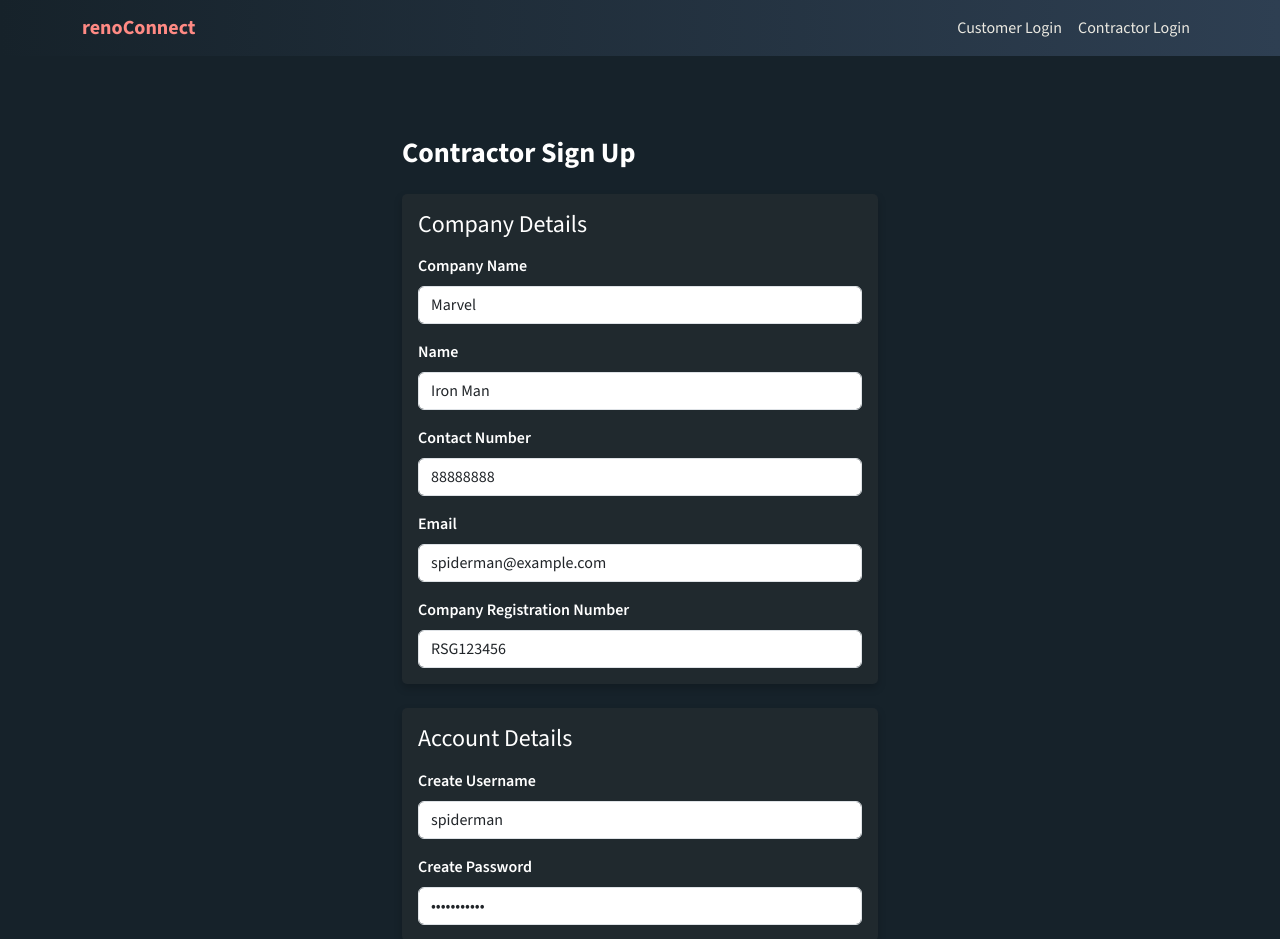
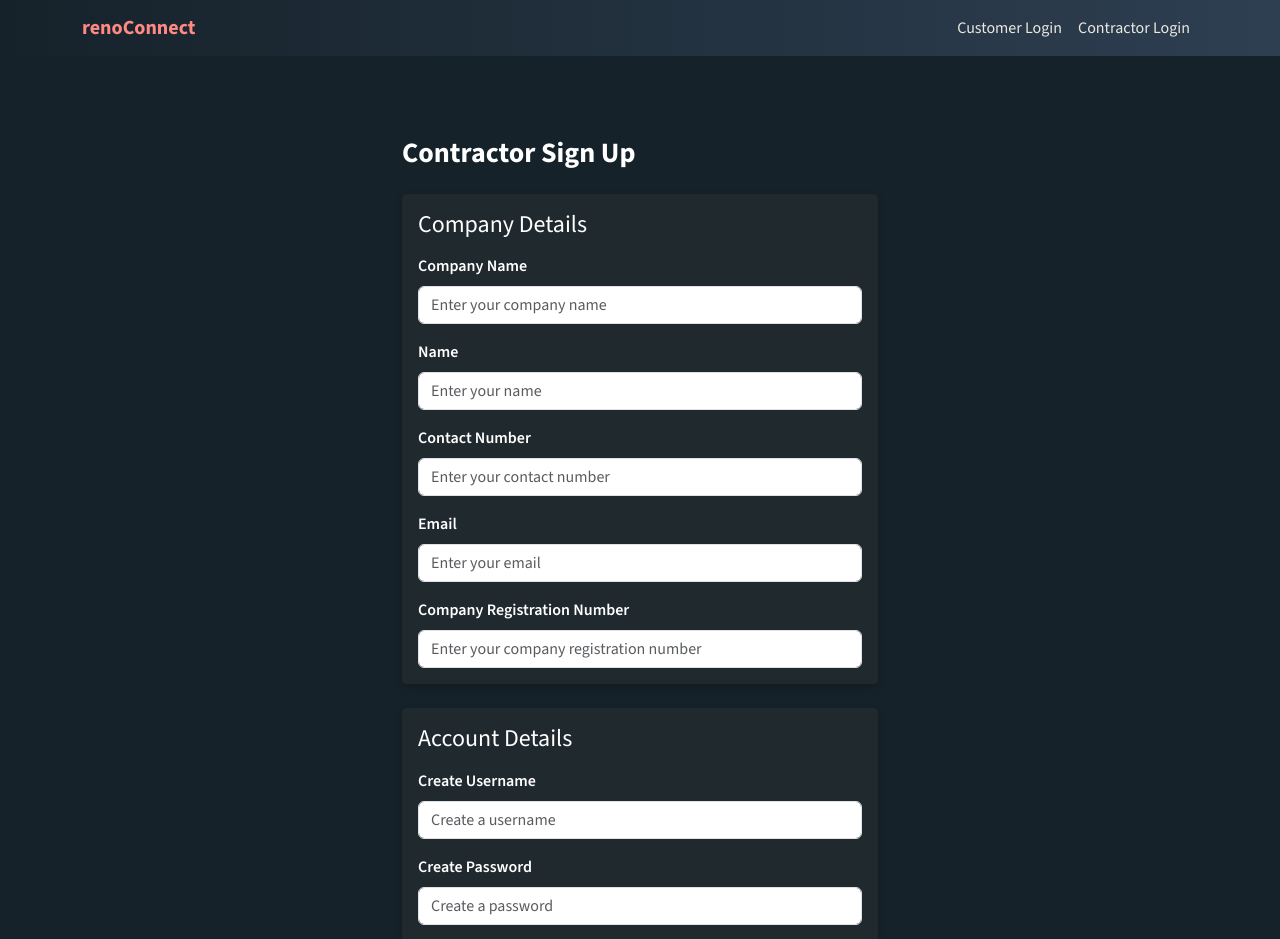
Before and after one commit to Jaw992/Project-3-RenoConnect, a React (Vite) app in the folder frontend/: page /contractor/signup in a window 1280 px wide. Shown: the top 939 px of the page. Built offline with nearby package versions, Linux system fonts and the light colour scheme.

Commit message:
feat: add handleSubmit for dashboard, signups

```diff
--- a/frontend/src/pages/ContractorDashboard.jsx
+++ b/frontend/src/pages/ContractorDashboard.jsx
@@ -1,7 +1,17 @@
-import React from "react";
+import React, { useState } from "react";
 import { Container, Form, Button } from "react-bootstrap";
 
 const ContractorDashboard = () => {
+  const [phase, setPhase] = useState("Phase 1");
+
+  const handleChange = (e) => {
+    setPhase(e.target.value);
+  };
+
+  const handleSubmit = (e) => {
+    e.preventDefault();
+    console.log("Phase deleted", phase);
+  };
   return (
     <div className="contractor-bg pages-pad">
       <Container className="pages-custom-container">
@@ -19,19 +29,19 @@ const ContractorDashboard = () => {
           <p style={{ color: "white" }}>* Add ChangeRequestCard here</p>
         </div>
 
-        <Form className=" pages-box-shadow p-3 mt-3">
-          <h5 className="h3-custom">View/Delete</h5>{" "}
+        <Form onSubmit={handleSubmit} className="pages-box-shadow p-3 mt-3">
+          <h5 className="h3-custom">View/Delete</h5>
           <Form.Group controlId="formPhaseSelect" className="mt-1">
             <Form.Label className="pages-form-labels">
               Select a phase:
-            </Form.Label>{" "}
-            <Form.Control as="select">
+            </Form.Label>
+            <Form.Control as="select" value={phase} onChange={handleChange}>
               <option>Phase 1</option>
               <option>Phase 2</option>
               <option>Phase 3</option>
             </Form.Control>
             <p className="mt-3" style={{ color: "white" }}>
-              * Add PhaseDetailsCard here | Cant delete phase that is
+              * Add PhaseDetailsCard here | Can't delete phase that is
               approved/rejected?
             </p>
           </Form.Group>
--- a/frontend/src/pages/ContractorSignup.jsx
+++ b/frontend/src/pages/ContractorSignup.jsx
@@ -1,19 +1,48 @@
-import React from "react";
+import React, { useState } from "react";
 import { Container, Form, Button } from "react-bootstrap";
 
 const ContractorSignup = () => {
+  const [formData, setFormData] = useState({
+    companyName: "",
+    name: "",
+    contactNumber: "",
+    email: "",
+    companyRegistrationNumber: "",
+    username: "",
+    password: "",
+  });
+
+  // Step 2: Handle input changes
+  const handleChange = (e) => {
+    const { name, value } = e.target;
+    setFormData({
+      ...formData,
+      [name]: value,
+    });
+  };
+
+  const handleSubmit = (e) => {
+    e.preventDefault();
+    console.log("Form Data Submitted:", formData);
+  };
+
   return (
     <div className="contractor-bg">
       <Container className="login-container">
         <h3 className="h3-custom">Contractor Sign Up</h3>
-        <Form className="formLabel mt-4 pages-box-shadow p-3">
+        <Form
+          onSubmit={handleSubmit}
+          className="formLabel mt-4 pages-box-shadow p-3"
+        >
           <h4>Company Details</h4>
           <Form.Group controlId="formCompanyName" className="mt-3">
             <Form.Label>Company Name</Form.Label>
             <Form.Control
               type="text"
               placeholder="Enter your company name"
-              value="Marvel"
+              name="companyName"
+              value={formData.companyName}
+              onChange={handleChange}
             />
           </Form.Group>
 
@@ -22,7 +51,9 @@ const ContractorSignup = () => {
             <Form.Control
               type="text"
               placeholder="Enter your name"
-              value="Iron Man"
+              name="name"
+              value={formData.name}
+              onChange={handleChange}
             />
           </Form.Group>
 
@@ -31,7 +62,9 @@ const ContractorSignup = () => {
             <Form.Control
               type="text"
               placeholder="Enter your contact number"
-              value="88888888"
+              name="contactNumber"
+              value={formData.contactNumber}
+              onChange={handleChange}
             />
           </Form.Group>
 
@@ -40,7 +73,9 @@ const ContractorSignup = () => {
             <Form.Control
               type="email"
               placeholder="Enter your email"
-              value="spiderman@example.com"
+              name="email"
+              value={formData.email}
+              onChange={handleChange}
             />
           </Form.Group>
 
@@ -50,13 +85,18 @@ const ContractorSignup = () => {
           >
             <Form.Label>Company Registration Number</Form.Label>
             <Form.Control
-              type="string"
+              type="text"
               placeholder="Enter your company registration number"
-              value="RSG123456"
+              name="companyRegistrationNumber"
+              value={formData.companyRegistrationNumber}
+              onChange={handleChange}
             />
           </Form.Group>
         </Form>
-        <Form className="formLabel mt-4  pages-box-shadow p-3 ">
+        <Form
+          onSubmit={handleSubmit}
+          className="formLabel mt-4 pages-box-shadow p-3"
+        >
           <h4>Account Details</h4>
 
           <Form.Group controlId="formUsername" className="mt-3">
@@ -64,7 +104,9 @@ const ContractorSignup = () => {
             <Form.Control
               type="text"
               placeholder="Create a username"
-              value="spiderman"
+              name="username"
+              value={formData.username}
+              onChange={handleChange}
             />
           </Form.Group>
 
@@ -73,15 +115,18 @@ const ContractorSignup = () => {
             <Form.Control
               type="password"
               placeholder="Create a password"
-              value="password123"
+              name="password"
+              value={formData.password}
+              onChange={handleChange}
             />
           </Form.Group>
+
+          <div className="button-container mt-3">
+            <Button type="submit" className="custom-button-primary">
+              Sign Up
+            </Button>
+          </div>
         </Form>
-        <div className="button-container mt-3">
-          <Button type="submit" className="custom-button-primary">
-            Sign Up
-          </Button>
-        </div>
       </Container>
     </div>
   );
--- a/frontend/src/pages/CustomerSignup.jsx
+++ b/frontend/src/pages/CustomerSignup.jsx
@@ -1,19 +1,46 @@
-import React from "react";
+import React, { useState } from "react";
 import { Container, Form, Button } from "react-bootstrap";
 
 const CustomerSignup = () => {
+  const [formData, setFormData] = useState({
+    name: "",
+    contactNumber: "",
+    email: "",
+    projectId: "",
+    username: "",
+    password: "",
+  });
+
+  const handleChange = (e) => {
+    const { name, value } = e.target;
+    setFormData({
+      ...formData,
+      [name]: value,
+    });
+  };
+
+  const handleSubmit = (e) => {
+    e.preventDefault();
+    console.log("Form Data Submitted:", formData);
+  };
+
   return (
     <div className="customer-bg">
       <Container className="login-container">
         <h3 className="h3-custom">Customer Sign Up</h3>
-        <Form className="formLabel mt-4  pages-box-shadow p-3 ">
+        <Form
+          onSubmit={handleSubmit}
+          className="formLabel mt-4 pages-box-shadow p-3"
+        >
           <h4>Personal Particulars</h4>
           <Form.Group controlId="formName">
             <Form.Label>Name</Form.Label>
             <Form.Control
               type="text"
+              name="name"
               placeholder="Enter your name"
-              value="Spiderman"
+              value={formData.name}
+              onChange={handleChange}
             />
           </Form.Group>
 
@@ -21,8 +48,10 @@ const CustomerSignup = () => {
             <Form.Label>Contact Number</Form.Label>
             <Form.Control
               type="text"
+              name="contactNumber"
               placeholder="Enter your contact number"
-              value="88888888"
+              value={formData.contactNumber}
+              onChange={handleChange}
             />
           </Form.Group>
 
@@ -30,19 +59,26 @@ const CustomerSignup = () => {
             <Form.Label>Email</Form.Label>
             <Form.Control
               type="email"
+              name="email"
               placeholder="Enter your email"
-              value="spiderman@example.com"
+              value={formData.email}
+              onChange={handleChange}
             />
           </Form.Group>
         </Form>
-        <Form className="formLabel mt-4  pages-box-shadow p-3 ">
+        <Form
+          onSubmit={handleSubmit}
+          className="formLabel mt-4 pages-box-shadow p-3"
+        >
           <h4>Account Details</h4>
           <Form.Group controlId="formProjectId">
             <Form.Label>Project ID</Form.Label>
             <Form.Control
               type="text"
+              name="projectId"
               placeholder="Enter your project ID"
-              value="PROJECT12345"
+              value={formData.projectId}
+              onChange={handleChange}
             />
           </Form.Group>
 
@@ -50,8 +86,10 @@ const CustomerSignup = () => {
             <Form.Label>Create Username</Form.Label>
             <Form.Control
               type="text"
+              name="username"
               placeholder="Create a username"
-              value="spiderman"
+              value={formData.username}
+              onChange={handleChange}
             />
           </Form.Group>
 
@@ -59,8 +97,10 @@ const CustomerSignup = () => {
             <Form.Label>Create Password</Form.Label>
             <Form.Control
               type="password"
+              name="password"
               placeholder="Create a password"
-              value="password123"
+              value={formData.password}
+              onChange={handleChange}
             />
           </Form.Group>
 
```
